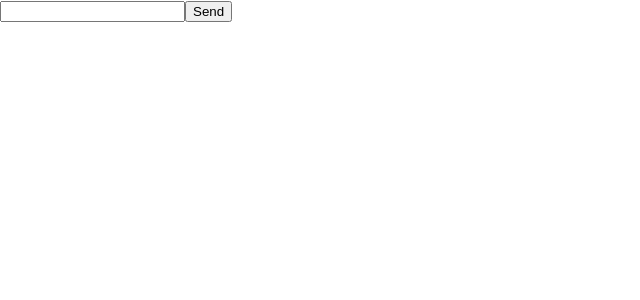
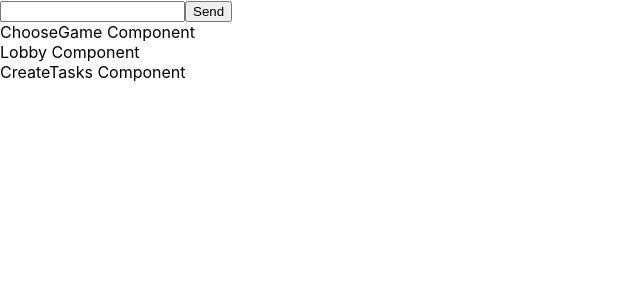
Before and after one commit to Zuehlke/among-eus, a React (Create React App) app in the folder frontend/: page / in a window 1280 px wide. Shown: the top 300 px of the page, without its empty margins (0-640 px from the left). Built offline with nearby package versions, Linux system fonts and the light colour scheme.

Commit message:
Wrap components in div

```diff
--- a/frontend/src/App.js
+++ b/frontend/src/App.js
@@ -1,10 +1,18 @@
 import logo from './logo.svg';
 import './App.css';
 import ChooseName from "./components/ChooseName/ChooseName";
+import Lobby from "./components/Lobby/Lobby";
+import ChooseGame from "./components/ChooseGame/ChooseGame";
+import CreateTasks from "./components/CreateTasks/CreateTasks";
 
 function App() {
   return (
+      <div>
     <ChooseName/>
+    <ChooseGame/>
+    <Lobby/>
+    <CreateTasks/>
+      </div>
   );
 }
 
```
